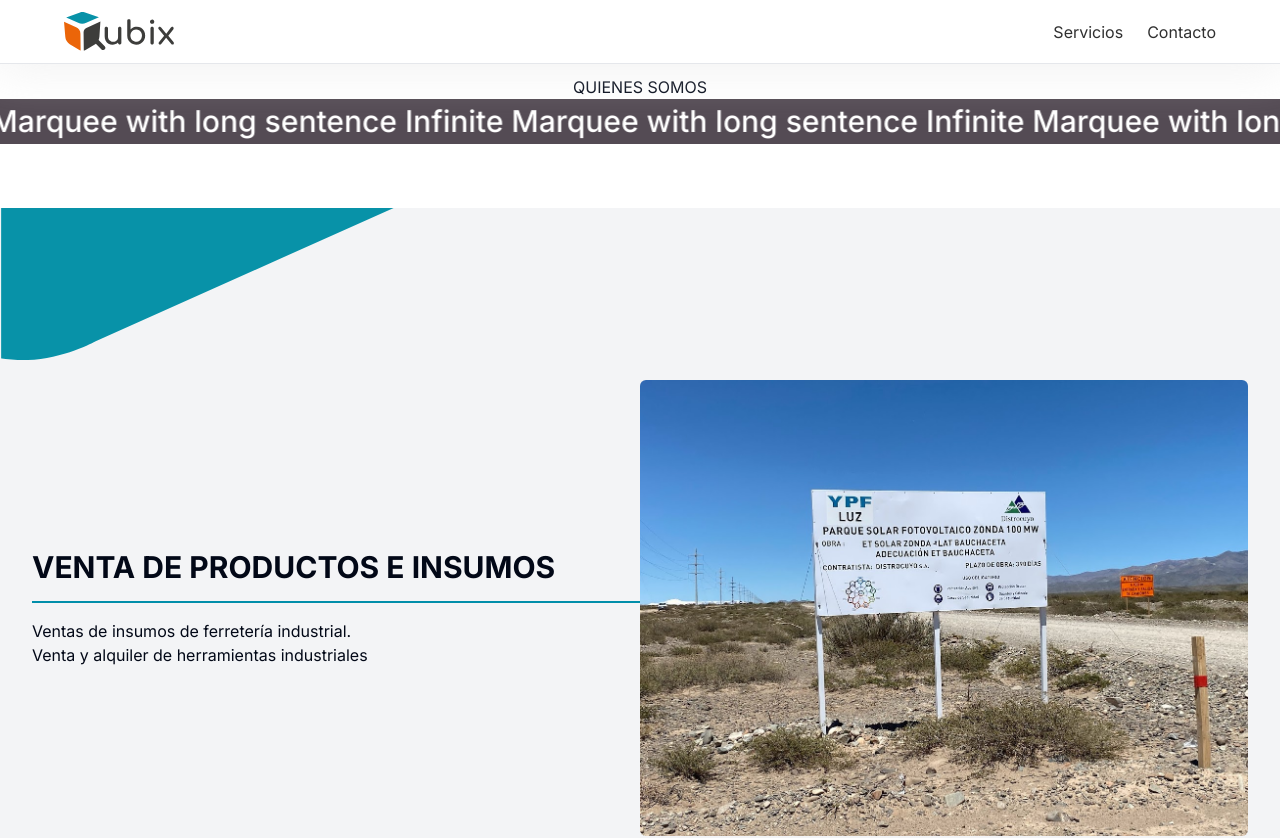
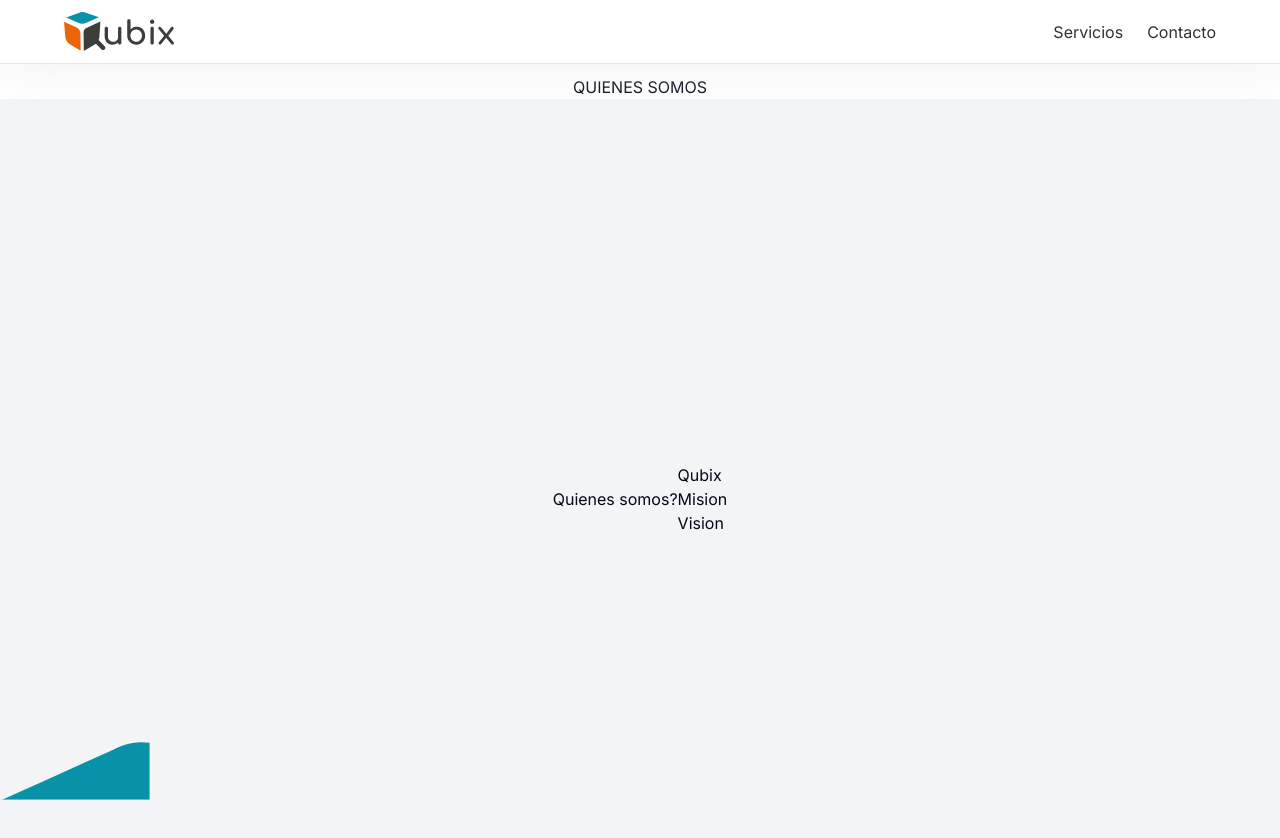
Before and after one commit to andres34cortez/Qubix, a Next.js app: page / in a window 1280 px wide. Shown: the top 838 px of the page. Built offline with nearby package versions, Linux system fonts and the light colour scheme.

Commit message:
landing page 65% + navbar

```diff
--- /dev/null
+++ b/app/Components/Us.tsx
@@ -0,0 +1,56 @@
+import Image from "next/image";
+import React from "react";
+import { cn } from "@/lib/utils";
+import Azul from "../Assets/azul.svg";
+import Naranja from "../Assets/naranja.svg";
+import Gris from "../Assets/gris.svg";
+
+export default function Us() {
+  return (
+    /*  <div className='flex relative w-full items-center justify-center bg-gray-100 h-screen'>
+      <div className='max-w-[1400px] bg-stone-400'>
+        <div className=' bg-red-600 h-full flex flex-row items-center justify-center'>
+          <div className='container flex flex-row'>
+            <Image
+              src={Azul}
+              alt=''
+              className={cn(
+                "w-[400px] absolute top-0 rotate-180 ",
+
+                " left-0 border-[#544b54] scale-[-1]"
+              )}
+            />
+          </div>
+          <div className='text-white text-4xl font-bold'>qubix</div>
+          <div className='w-2/3 bg-stone-400 h-full flex flex-col justify-center'>
+            <div className='text-xl font-bold mb-4'>Mision</div>
+            <div className='text-xl font-bold mb-4'>vision</div>
+          </div>
+        </div>
+      </div>
+    </div> */
+    <div className='flex flex-colrelative w-full items-center justify-center bg-gray-100 h-screen'>
+      <h1>Quienes somos?</h1>
+      <div className='flex flex-col'>
+        <div className='flex flex-row'>
+          <Image
+            src={Azul}
+            alt=''
+            className={cn(
+              "w-[150px] absolute bottom-0 content-center rotate- ",
+
+              " left-0 border-[#544b54] scale-[-1]"
+            )}
+          />
+
+          <h1>Qubix</h1>
+          <h3></h3>
+        </div>
+        <div className='flex flex-col'>
+          <h2>Mision</h2>
+          <h2>Vision</h2>
+        </div>
+      </div>
+    </div>
+  );
+}
--- a/app/page.tsx
+++ b/app/page.tsx
@@ -6,12 +6,15 @@ import Carousel from "./Components/CarouselImg";
 import Navbar from "./Components/NavBar";
 import Marquee from "./Components/Marquee";
 import { ContactForm } from "./Components/Form";
+import Us from "./Components/Us";
 export default function Home() {
   return (
     <div className="flex flex-col">
       <Navbar />
       <div className="pt-[75px]" />
-      <div className="flex items-center justify-center">QUIENES SOMOS</div>
+      <div className="flex items-center flex-col justify-center">QUIENES SOMOS
+      <Us/>
+      </div>
       <Marquee />
       <div id="Services" className="mt-16 flex flex-col items-center w-full">
         <Section title=" VENTA DE PRODUCTOS E INSUMOS" variant="Productos">
```
